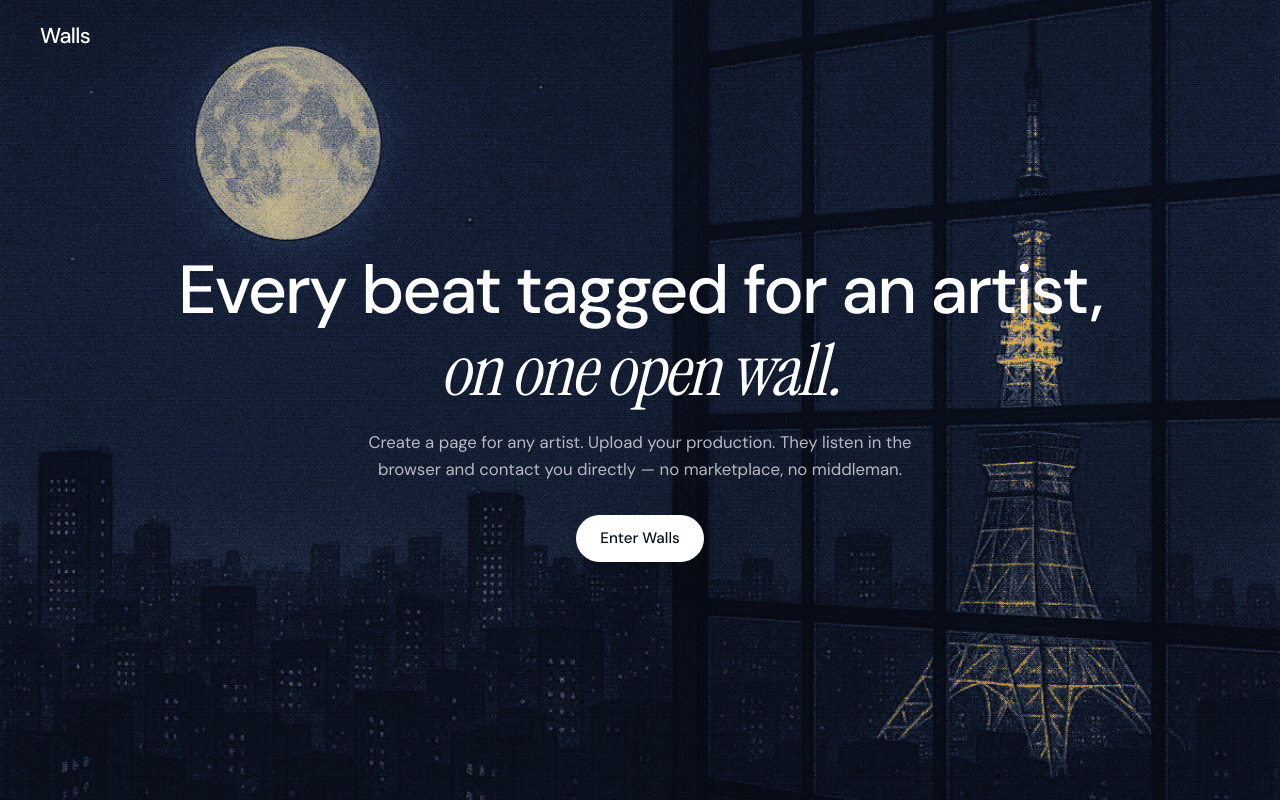
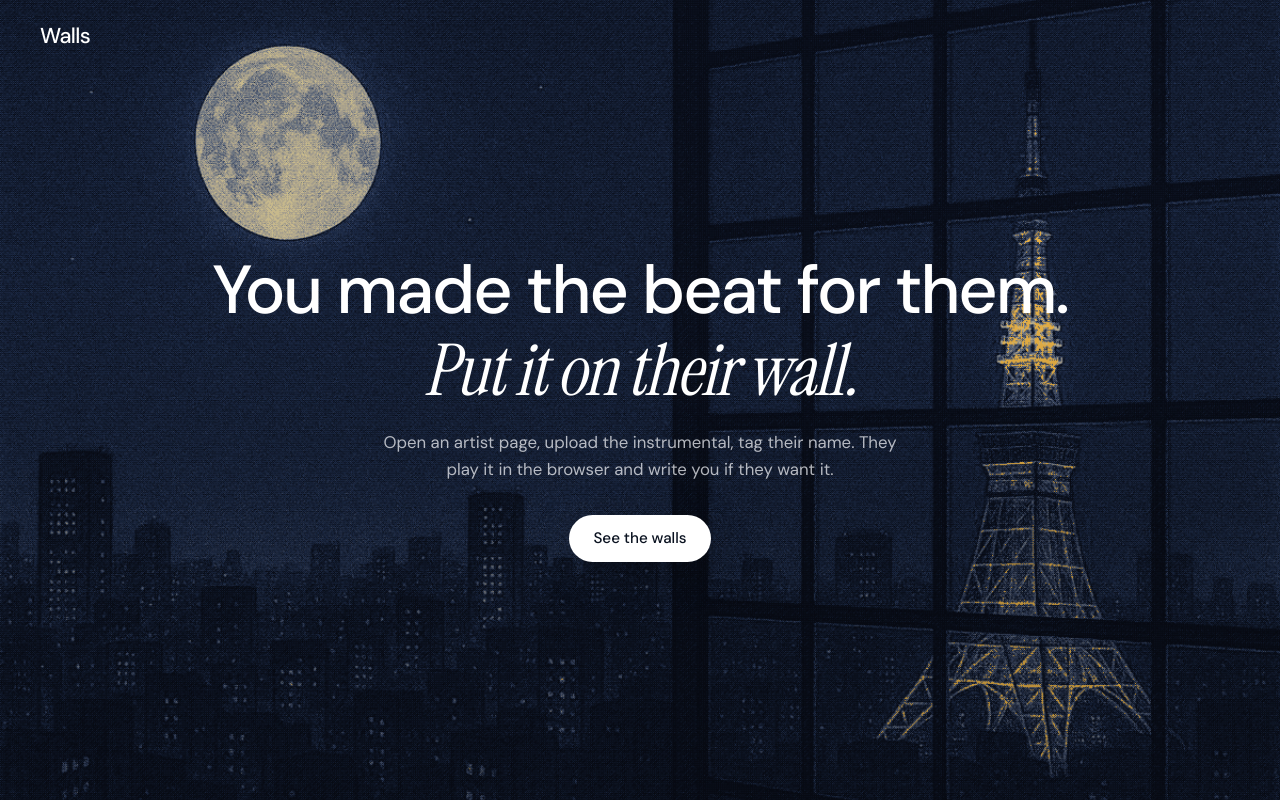
Before and after one commit to lattewei/walls, a Next.js app in the folder apps/web/: page / in a window 1280 px wide. Built offline with nearby package versions, Linux system fonts and the light colour scheme.

Commit message:
copy(web): rewrite landing headline without marketing slop
Drop Every-X formula, em dash, and no-marketplace parallelism. Speak the product action: wall, upload, tag, listen, contact.

```diff
--- a/apps/web/src/content/site.ts
+++ b/apps/web/src/content/site.ts
@@ -8,15 +8,15 @@ export const site = {
   backgroundImage: "/bg-dither.jpg",
 
   headline: {
-    before: "Every beat tagged for an artist,",
-    accent: "on one open wall.",
+    before: "You made the beat for them.",
+    accent: "Put it on their wall.",
   },
 
   subhead:
-    "Create a page for any artist. Upload your production. They listen in the browser and contact you directly — no marketplace, no middleman.",
+    "Open an artist page, upload the instrumental, tag their name. They play it in the browser and write you if they want it.",
 
   primaryCta: {
-    label: "Enter Walls",
+    label: "See the walls",
     href: "/app",
   },
 } as const;
```
